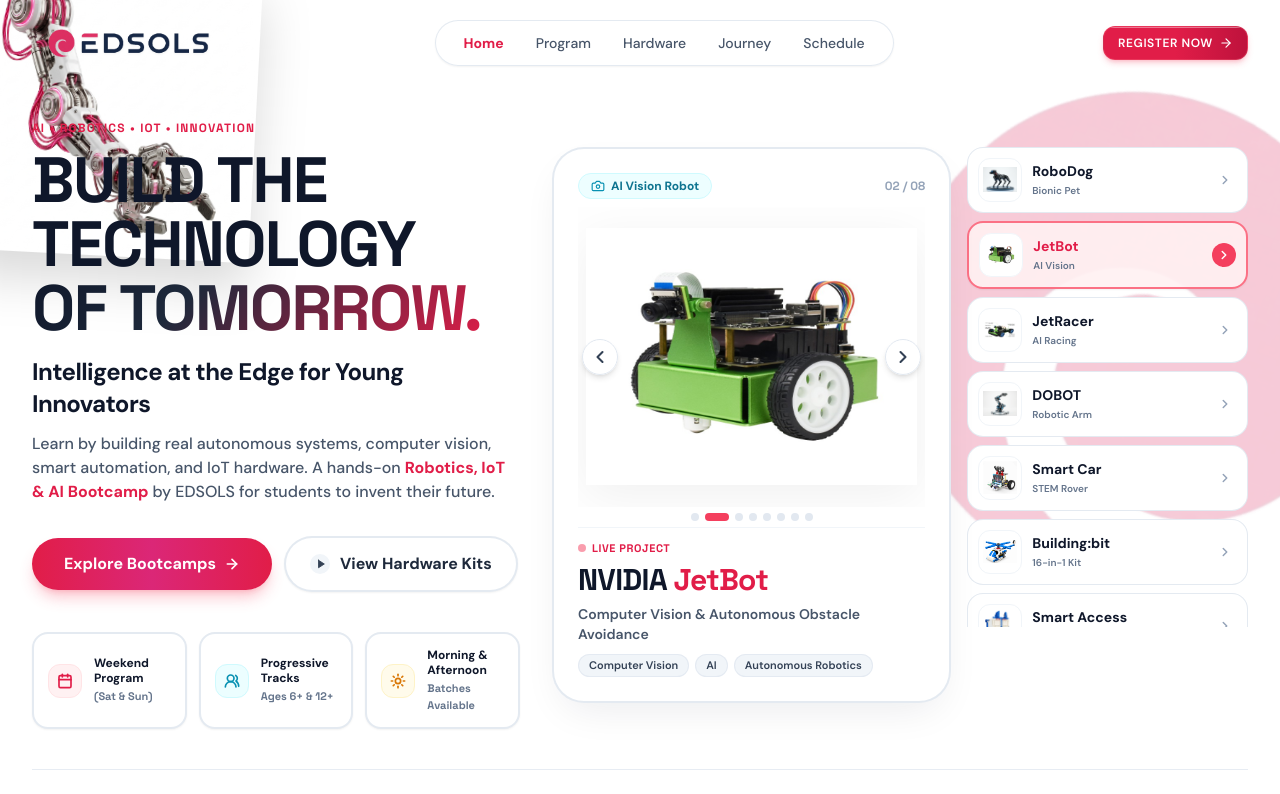
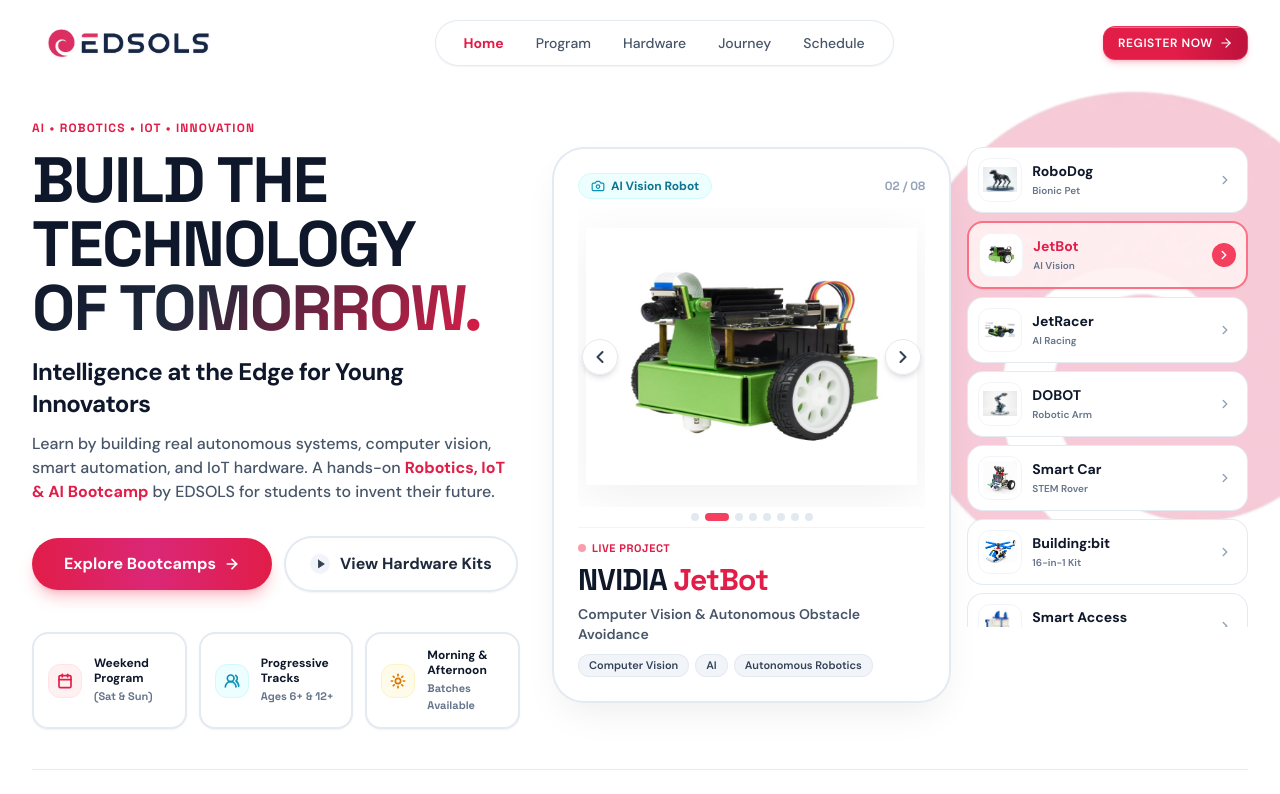
Before and after one commit to ragulselvam/Edsols_Bootcamp, a React (Vite) app: page / in a window 1280 px wide. Shown: the top 794 px of the page. Built offline with nearby package versions, Linux system fonts and the light colour scheme; grey boxes are pictures that could not be loaded.

Commit message:
style(hero): remove background robot arm from top-left

```diff
--- a/src/sections/HeroSection.tsx
+++ b/src/sections/HeroSection.tsx
@@ -38,15 +38,6 @@
       {/* =================================================================== */}
       {/* BACKGROUND GRAPHICS & ACCENTS                                       */}
       {/* =================================================================== */}
-      {/* Top-Left Hanging 3D Robotic Arm Graphic */}
-      <div className="absolute -top-4 -left-6 sm:-top-8 sm:-left-8 w-32 xs:w-40 sm:w-56 md:w-64 lg:w-72 pointer-events-none z-10 select-none opacity-90 sm:opacity-100">
-        <img
-          src="/Header_img/robot_arm_claw.jpg"
-          alt=""
-          aria-hidden="true"
-          className="w-full h-auto object-contain filter drop-shadow-2xl rotate-3"
-        />
-      </div>
 
       {/* Top-Right Cyber Glowing Ring Arc & Dot Matrix */}
       <div className="absolute top-0 right-0 w-[420px] sm:w-[600px] h-[420px] sm:h-[600px] pointer-events-none -z-10 overflow-hidden">
```
